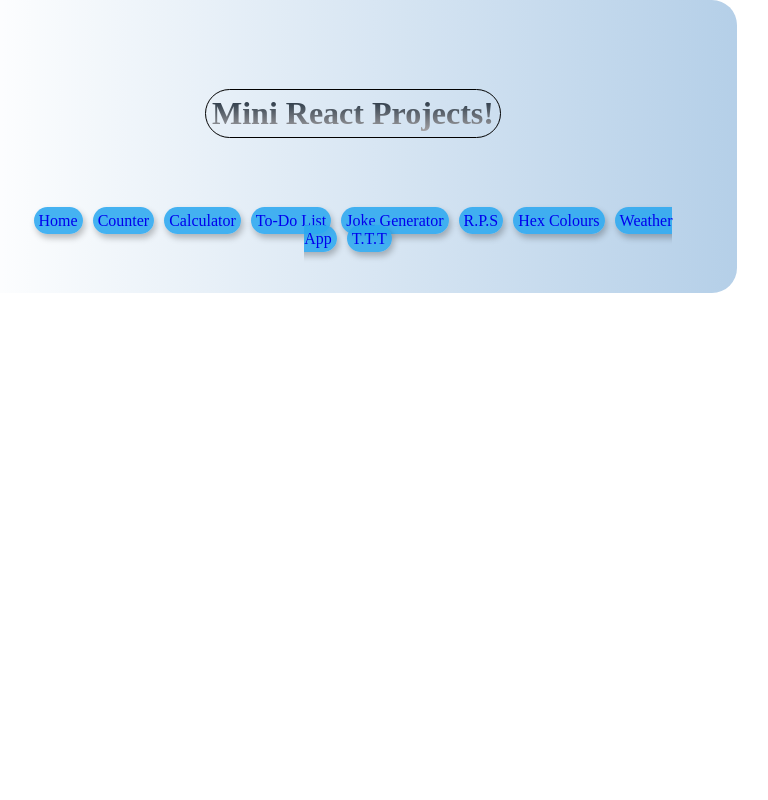
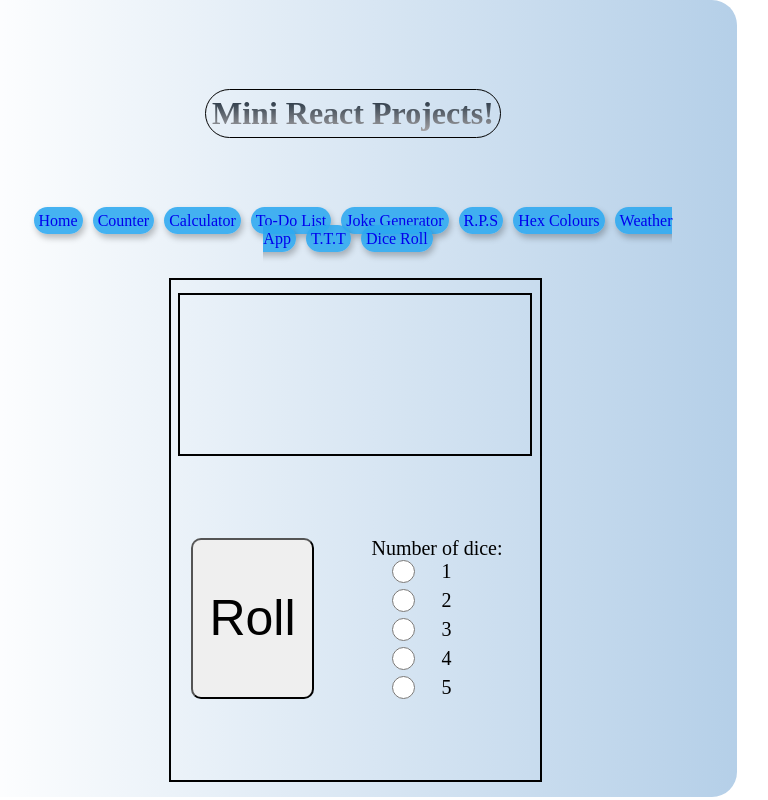
Before and after one commit to jss118/Mini-React-apps, a React (Create React App) app: page /Dice in a window 1280 px wide. Shown: the whole page, without its empty margins (287-1055 px from the left). Built offline with nearby package versions, Linux system fonts and the light colour scheme.

Commit message:
add dice roll component

```diff
--- a/src/App.css
+++ b/src/App.css
@@ -531,6 +531,47 @@ td {
   box-shadow: 1px 1px 1px rgb(0, 0, 0);
 }
 
+.diceApp_container {
+  height: 500px;
+  width: 50%;
+  border: 2px solid black;
+  margin-left: 25%;
+  display: grid;
+  grid-template-columns: 2;
+  grid-template-rows: 2;
+  justify-items: center;
+}
+.dice_container {
+  grid-row: 1;
+  grid-column: 1/3;
+  height: 90%;
+  width: 95%;
+  border: 2px solid black;
+  margin-top: 13px;
+}
+.roll-btn {
+  grid-row: 2;
+  grid-column: 1;
+  height: 50%;
+  width: 75%;
+  align-self: center;
+  font-size: 50px;
+  border-radius: 10px;
+}
+.diceOptions {
+  align-self: center;
+  font-size: 20px;
+}
+.diceForm {
+  display: grid;
+  grid-template-columns: 2;
+  grid-template-rows: 5;
+  grid-gap: 6px;
+  font-size: 20px;
+}
+.diceForm label {
+  grid-column: 2;
+}
 @media only screen and (min-width: 600px) {
   .calculator__border {
     width: 200px;
--- a/src/App.js
+++ b/src/App.js
@@ -10,6 +10,7 @@ import RockPaperScissors from "./components/RockPaperScissors";
 import HexColours from "./components/HexColours";
 import Weather from "./components/Weather";
 import TicTacToe from "./components/TicTacToe";
+import Dice from "./components/Dice";
 
 function App() {
   return (
@@ -26,6 +27,7 @@ function App() {
           <Route path="/HexColours" element={<HexColours />} />
           <Route path="/WeatherApp" element={<Weather />} />
           <Route path="/TicTacToe" element={<TicTacToe />} />
+          <Route path="/Dice" element={<Dice />} />
         </Routes>
       </BrowserRouter>
     </div>
--- /dev/null
+++ b/src/components/Dice.jsx
@@ -0,0 +1,27 @@
+import React from "react";
+
+const Dice = () => {
+  return (
+    <div className="diceApp_container">
+      <div className="dice_container"></div>
+      <button className="roll-btn">Roll</button>
+      <div className="diceOptions">
+        <label for="diceForm">Number of dice:</label>
+        <form className="diceForm">
+          <input type="radio" id="1" />
+          <label for="1">1</label>
+          <input type="radio" id="2" />
+          <label for="2">2</label>
+          <input type="radio" id="3" />
+          <label for="3">3</label>
+          <input type="radio" id="4" />
+          <label for="4">4</label>
+          <input type="radio" id="5" />
+          <label for="5">5</label>
+        </form>
+      </div>
+    </div>
+  );
+};
+
+export default Dice;
--- a/src/components/Header.jsx
+++ b/src/components/Header.jsx
@@ -32,6 +32,9 @@ const Header = () => {
       <Link className="link__pages" to="TicTacToe">
         T.T.T
       </Link>
+      <Link className="link__pages" to="Dice">
+        Dice Roll
+      </Link>
     </div>
   );
 };
```
